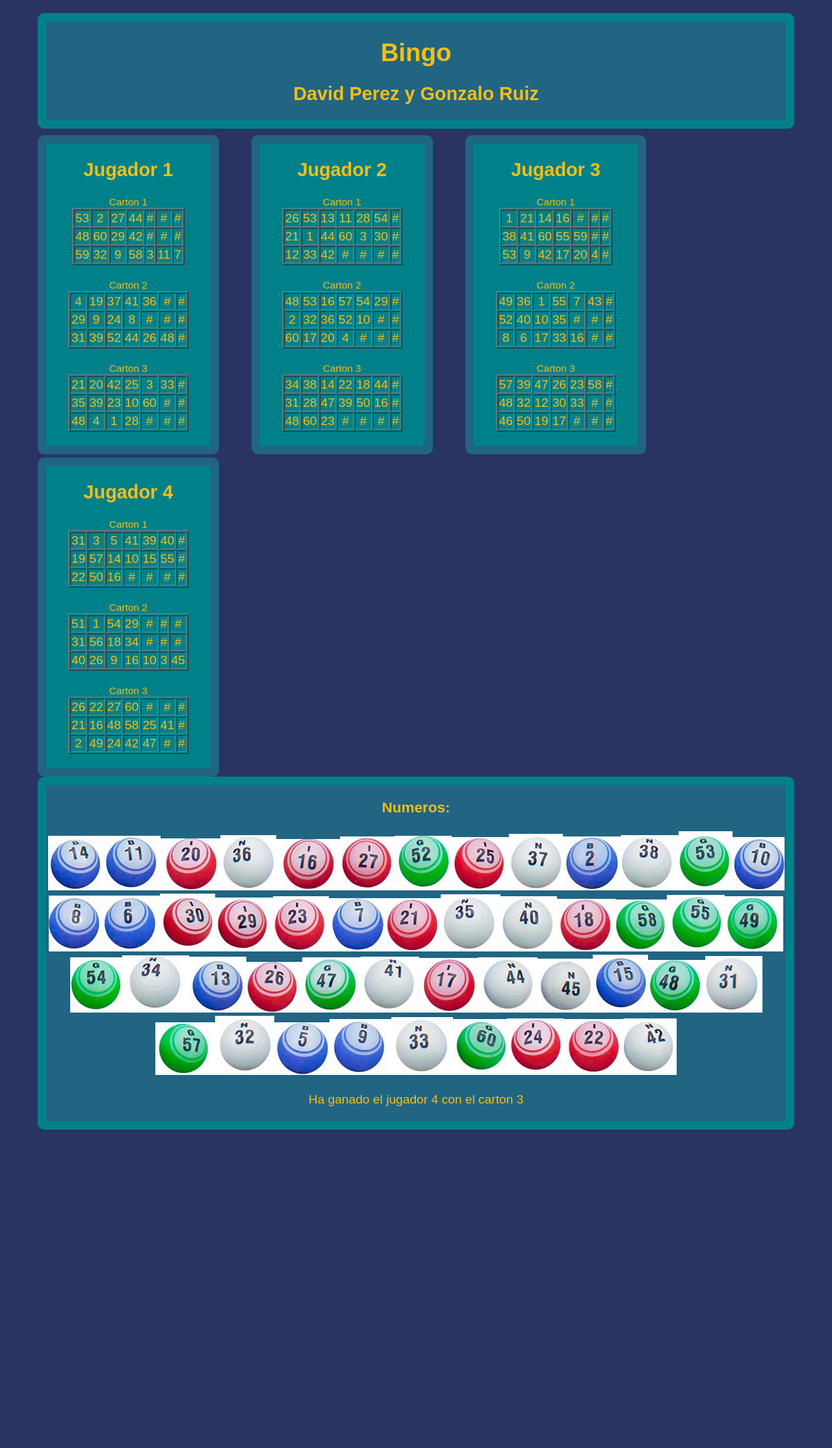
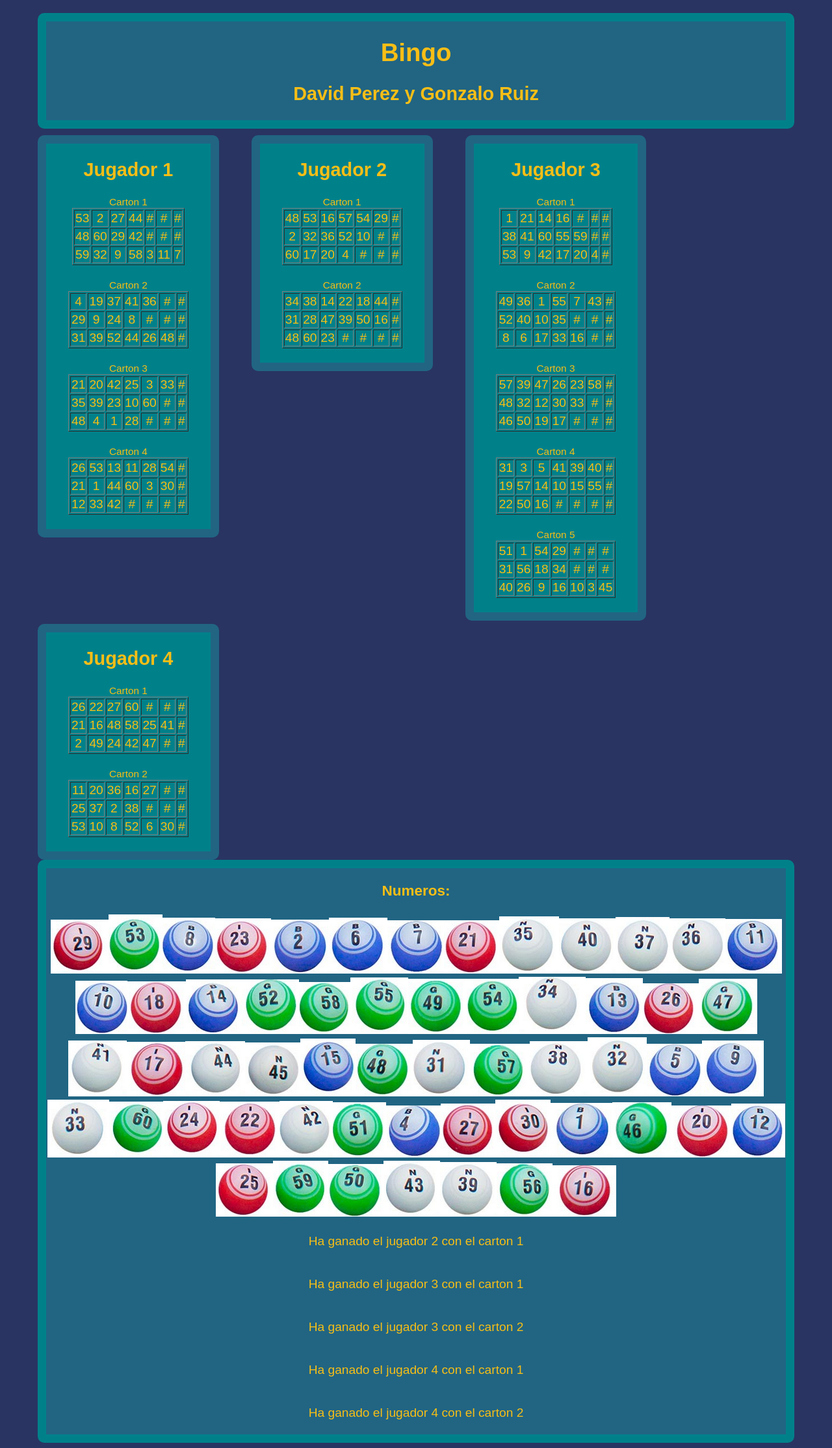
Before and after one commit to Mede0n/php1920, a PHP site: page / in a window 1280 px wide. Shown: the whole page at 65% size. Before the commit the page ends 1738 px from the top, so only its background shows below. Run offline with PHP 8.4, Linux system fonts and the light colour scheme.

Commit message:
Update index.php

```diff
--- a/Bingo David Perez y Gonzalo Ruiz/index.php
+++ b/Bingo David Perez y Gonzalo Ruiz/index.php
@@ -160,7 +160,7 @@ echo "
       <h2>Jugador 1</h2>
 ";
         //unimos los arrays para tener 3 dimensiones
-        $numeroCartones=3;
+        $numeroCartones=4;
         $jugadores[0]=generarCartones(1,$numeroCartones);
         $contadores[0]=Contador($numeroCartones);
 echo "
@@ -169,7 +169,7 @@ echo "
       <h2>Jugador 2</h2>
 ";
         // lo mismo para el jugador 2
-        $numeroCartones=3;
+        $numeroCartones=2;
         $jugadores[1]=generarCartones(2,$numeroCartones);
         $contadores[1]=Contador($numeroCartones);
 
@@ -179,7 +179,7 @@ echo "
         <h2>Jugador 3</h2>
   ";
       // lo mismo para el jugador 3
-        $numeroCartones=3;
+        $numeroCartones=5;
         $jugadores[2]=generarCartones(3,$numeroCartones);
         $contadores[2]=Contador($numeroCartones);
     echo "
@@ -188,7 +188,7 @@ echo "
           <h2>Jugador 4</h2>
     ";
       // lo mismo para el jugador 4
-        $numeroCartones=3;
+        $numeroCartones=2;
         $jugadores[3]= generarCartones(4,$numeroCartones);
         $contadores[3]=Contador($numeroCartones);
 echo "
```
